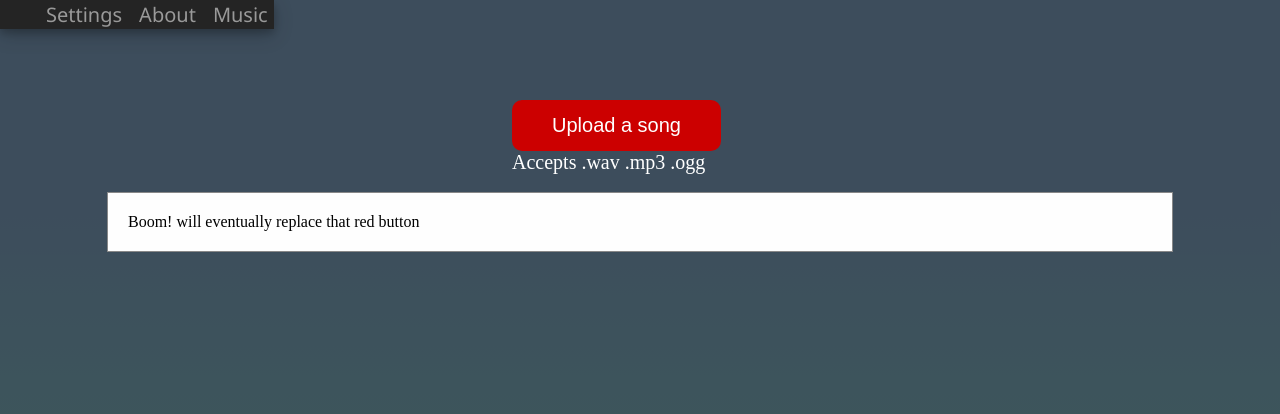
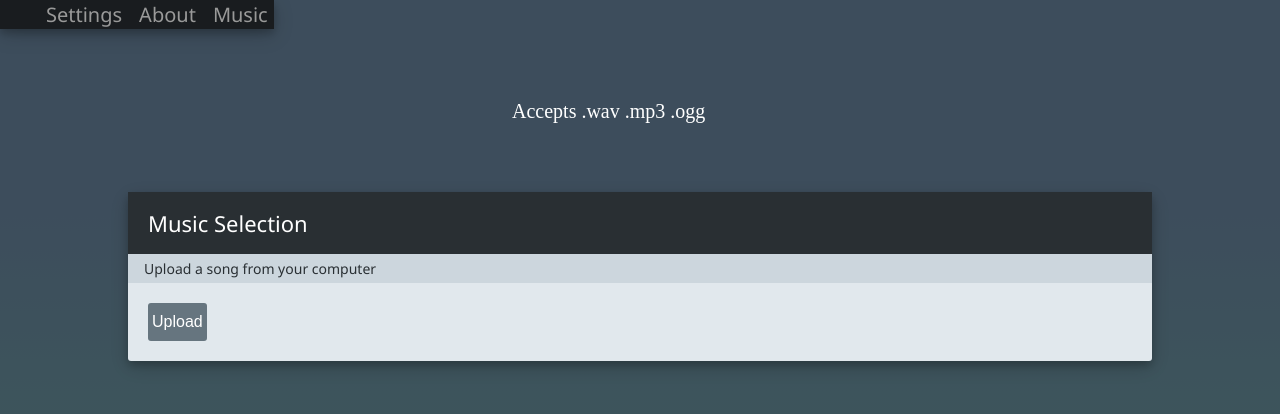
Before and after one commit to LondonWesley/CardDeckVisualizer, a plain HTML site: page index.html in a window 1280 px wide. Both pictures are taken after a click on the button "Music". Drawn offline with Linux system fonts and the light colour scheme.

Commit message:
moved upload button to music modal and changed color scheme of site

```diff
--- a/css/style.css
+++ b/css/style.css
@@ -15,18 +15,7 @@
   z-index: 3;
 }
 
-#custom-upload {
-    padding: 14px 40px;
-    color: white;
-    background-color: #cc0000;
-    border: none;
-    border-radius: 10px;
-    font-size: 20px
-}
 
-#custom-upload:hover {
-    background-color: #e60000;
-}
 
 
 #filetypes {
@@ -40,12 +29,13 @@
     top: -20px;
     left: 0px;
     color: white;
-    background-color: #3c3c3c;
+    background-color: #292F33;
     border: none;
     font-size: 20px;s
     z-index: 3;
     list-style-type: none;
     box-shadow: 0 4px 8px 0 rgba(0, 0, 0, 0.2), 0 6px 20px 0 rgba(0, 0, 0, 0.19);
+
 
 }
 
@@ -55,13 +45,15 @@ li {
 }
 li button {
     color: white;
-    background-color: #3c3c3c;
+    background-color:  #292F33;
     font-family:'Segoe UI',Arial,sans-serif;
 
     border: none;
     font-size: 20px
 }
-/*modal pop ups */
+
+
+/*-------------------------------modal pop up designs-------------------------------------*/
 
 .modal {
     display: none; /* Hidden by default */
@@ -74,11 +66,47 @@ li button {
     overflow: auto; /* Enable scroll if needed */
     background-color: rgb(0,0,0); /* Fallback color */
     background-color: rgba(0,0,0,0.4); /* Black w/ opacity */
+    box-shadow: 0 4px 8px 0 rgba(0, 0, 0, 0.2), 0 6px 20px 0 rgba(0, 0, 0, 0.19);
 }
 .modal-content {
-    background-color: #fefefe;
+    background-color:#E1E8ED;
     margin: 15% auto; /* 15% from the top and centered */
+    padding: 0px;
+    /*border: 6px solid #3c3c3c;*/
+    width: 80%; /* Could be more or less, depending on screen size */
+    border-radius: 3px;
+    box-shadow: 0 4px 8px 0 rgba(0, 0, 0, 0.2), 0 6px 20px 0 rgba(0, 0, 0, 0.19);
+}
+
+.modal-header {
+
+    padding: 16px 20px;
+    font-family:'Segoe UI',Arial,sans-serif;
+    font-size: 22px;
+    background-color: #292F33;
+    color: white;
+
+}
+
+.modal-subheader {
+
+    padding: 5px 16px;
+    font-family:'Segoe UI',Arial,sans-serif;
+    font-size: 14px;
+    background-color: #CCD6DD;
+    color: #292F33;
+
+}
+
+.modal-body {
     padding: 20px;
-    border: 1px solid #888;
-    width: 80%; /* Could be more or less, depending on screen size */
 }
+
+.modal-button {
+    padding: 10px 4px;
+    color: white;
+    background-color:  #66757F;
+    border: none;
+    border-radius: 3px;
+    font-size: 16px
+}
--- a/index.html
+++ b/index.html
@@ -16,7 +16,15 @@
         <!--settings modal-->
         <div id= "music-modal" class="modal">
             <div id = "selection-content" class = "modal-content">
-                <span>Boom! will eventually replace that red button</span>
+                <div class = "modal-header">
+                    <span>Music Selection</span>
+                </div>
+            <div class = "modal-subheader">
+                <span> Upload a song from your computer</span>
+            </div>
+                <div class = "modal-body">
+                    <button type = "button" class = "modal-button" id = "custom-upload">Upload</button>
+                </div>
             </div>
         </div>
 
@@ -24,9 +32,8 @@
 
         <!-- music button soon to be replaced with toolbar button-->
 
-        <div id="button-content" class="wrapper">
+        <div id="button-content">
             <input type="file" id="musicfile" accept="audio/*" hidden = "hidden"/>
-            <button type = "button" id = "custom-upload">Upload a song</button>
             <div id = "filetypes"> Accepts .wav .mp3 .ogg</div>
         </div>
 
--- a/js/interfaces.js
+++ b/js/interfaces.js
@@ -23,4 +23,5 @@ window.onclick = function(){
 
 custombutton.addEventListener("click", function(){
     filebutton.click();
+    musicmodal.style.display = "none";
 })
```
